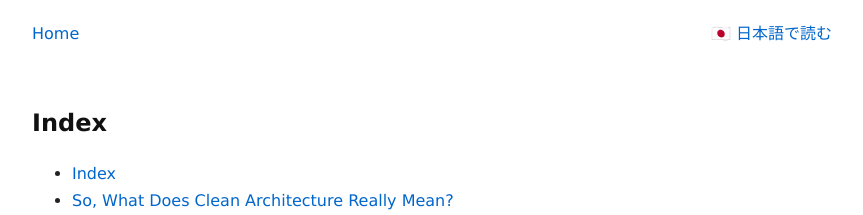
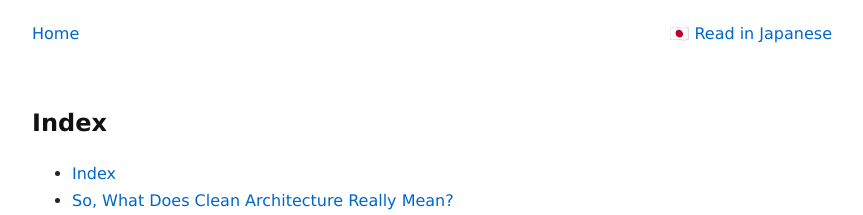
Before and after one commit to GoodRelax/articles, a Jekyll site: the page built from clean-architecture/article_en.md, in a window 1280 px wide and 900 px high. Shown: the top 215 px of the window, without its empty margins (208-1071 px from the left). Built offline with Jekyll 4.4.1, drawn with Linux system fonts in a browser that asks for light colours; some of the changed text lies outside the part shown.

Commit message:
Update default.html

```diff
--- a/_layouts/default.html
+++ b/_layouts/default.html
@@ -27,7 +27,7 @@
           {% if translation.lang == 'en' %}
             <a href="{{ translation.url | relative_url }}">🇺🇸 Read in English</a>
           {% else %}
-            <a href="{{ translation.url | relative_url }}">🇯🇵 日本語で読む</a>
+            <a href="{{ translation.url | relative_url }}">🇯🇵 Read in Japanese</a>
           {% endif %}
         </span>
       {% endif %}
@@ -39,7 +39,8 @@
   </main>
 
   <footer style="text-align: center; padding: 20px; font-size: 0.8em; color: #666;">
-    &copy; {{ site.time | date: '%Y' }} My Tech Blog
+    &copy; {{ site.time | date: '%Y' }}
+    <a href="https://github.com/GoodRelax" (c) GoodRelax </a>
   </footer>
 
 </body>
```
